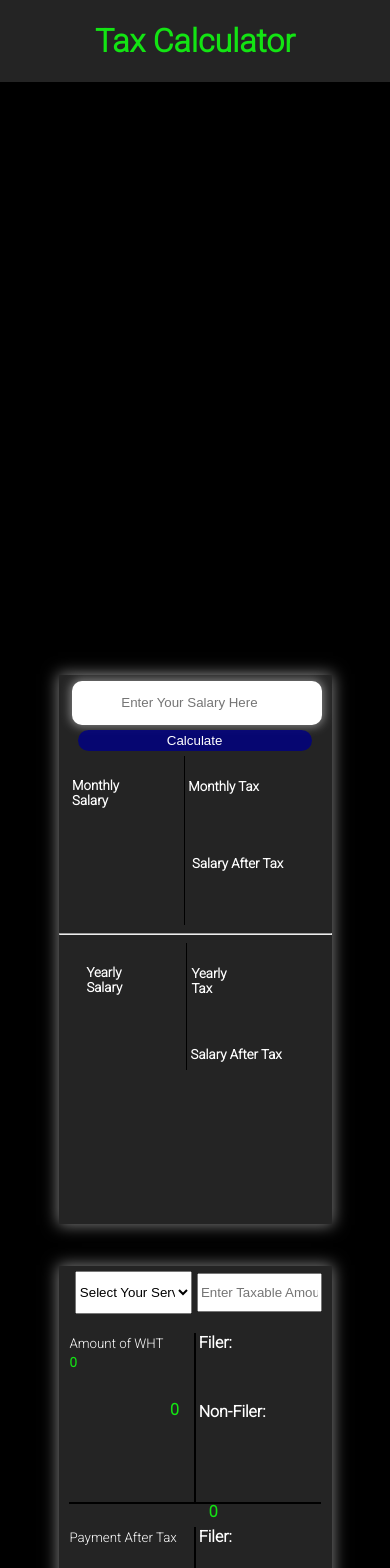
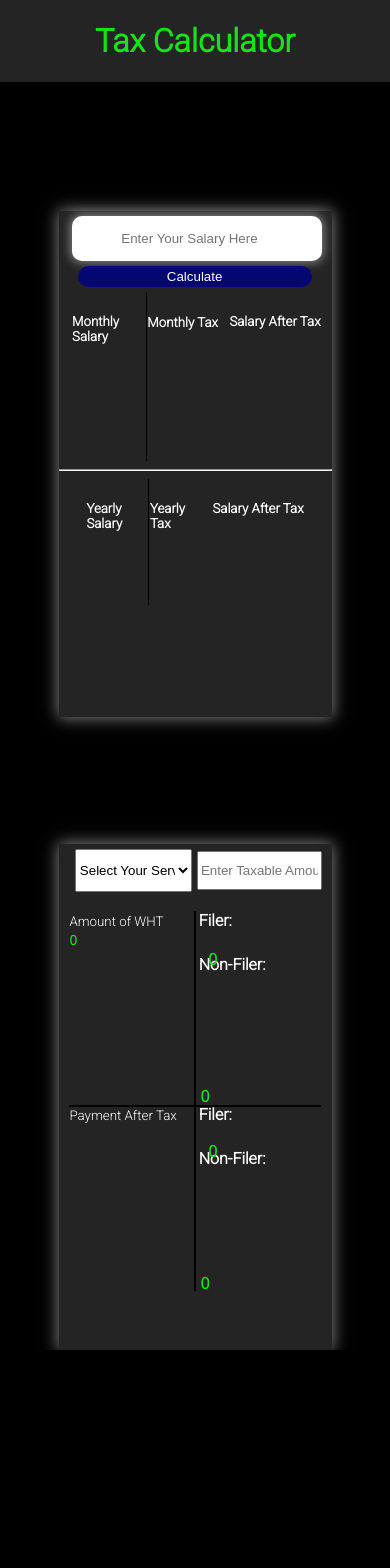
Before and after one commit to Sabeerwaqas/Sales-Tax-Updated, a React (Create React App) app: page / in a window 390 px wide. Shown: the top 1568 px of the page. After the commit the page ends 1350 px from the top, so only its background shows below. Built offline with nearby package versions, Linux system fonts and the light colour scheme.

Commit message:
[Build: Make website responsive for 420px devices]

```diff
--- a/src/components/sale.css
+++ b/src/components/sale.css
@@ -522,50 +522,16 @@
 
 @media screen and (max-width: 480px) {
 
-/*
-    .btn-parent{
-        height: 37vh;
+
+    .amountForFiler{
+        color: #13e413;
+        position: relative;
+        right: 27%;
+        top: 20%;
+
     }
 
-    .child-one{
-        top: 65%;
-    }
 
-    .child-two{
-        top: 130%;
-        height: 55vh;
-    }
-
-    .two-point-five{
-        width: 50vw;
-    }
-
-    .yearly-tax{
-        left: 2.5%;
-    }
-
-    .responsive-monthly{
-        position: relative;
-        top: 13%;
-    }
-
-.amountForFiler{
-    margin-left: 5%;
-    margin-top: 5%;
-    display: block;
-    font-size: 1rem;}
-
-.amountForNonFiler{
-    margin-left: 3%;
-    margin-top: 5%;
-    display: block;
-    font-size: 1rem;
-}
-
-.same-classname{
-    height: 20vh;
-
-} */
 
 }
 
@@ -576,109 +542,24 @@
 @media screen and (max-width: 420px) {
 
 
-    .btn-parent{
-        height: 50vh;
+    .monthly-yearly-success-one{
+        bottom: 55%;
     }
 
-    .child-one{
-        top: 80%;
+
+    .monthly-yearly-success-two{
+        bottom: 15%;
     }
 
-    .child-two{
-        top: 150%;
-        height: 55vh;
+
+    .yearly-tax{
+        left: 1%;
     }
 
-    .two-point-five{
-        width: 50vw;
-    }
-
-    .responsive-monthly{
-        position: relative;
-        top: 13%;
-    }
-
-.amountForFiler{
-    margin-left: 5%;
-    margin-top: 5%;
-    display: block;
-    font-size: 1rem;}
-
-.amountForNonFiler{
-    margin-left: 3%;
-    margin-top: 5%;
-    display: block;
-    font-size: 1rem;
-}
-
-.same-classname{
-    height: 20vh;
 
 }
 
-.border-tax{
-    border-left: 1px solid #000000;
-    position: relative;
-    left: 14%;
-    padding: 0.2%;
-}
-
-.responsive-salary-after-tax{
-    /* background-color: red; */
-    position: relative;
-    top: 46%;
-    right: 15%;
-}
-
-.responsive-monthly{
-    position: absolute;
-    top: 26%;
-}
-
-
-.responsive-success{
-    /* background-color: red; */
-    position: absolute;
-    top: 40%;
-    right: 20%;
-
-}
-
-.responsive-yearly-salary{
-    /* background-color: red; */
-    margin-top: 30%;
-    position: relative;
-    right: 10%;
-}
-
-.yearly-success{
-    position: absolute;
-    right: 80%;
-}
-
-.child-one{
-    height: 65vh;
-}
-
-.yearly-tax{
-    left: 15%;
-}
-
-.monthly-tax, .salary-after-tax{
-    position: relative;
-    left: 4%;
-}
-
-.success-digit{
-    position: relative;
-    left: 50%;
-}
-
-.after-tax{
-    position: relative;
-    left: 6%;
-}
-}
+/* For  */
 
 
 /* For 380px Devices */
```
